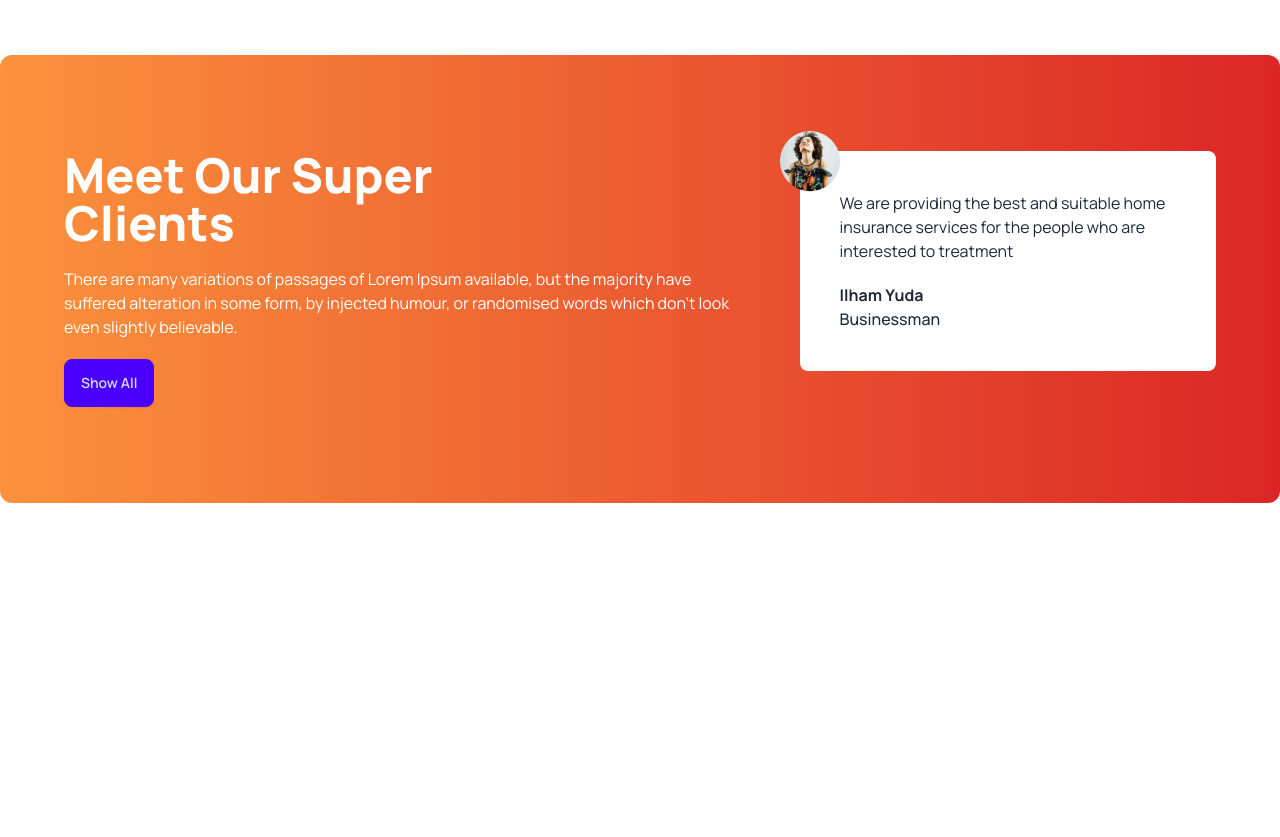
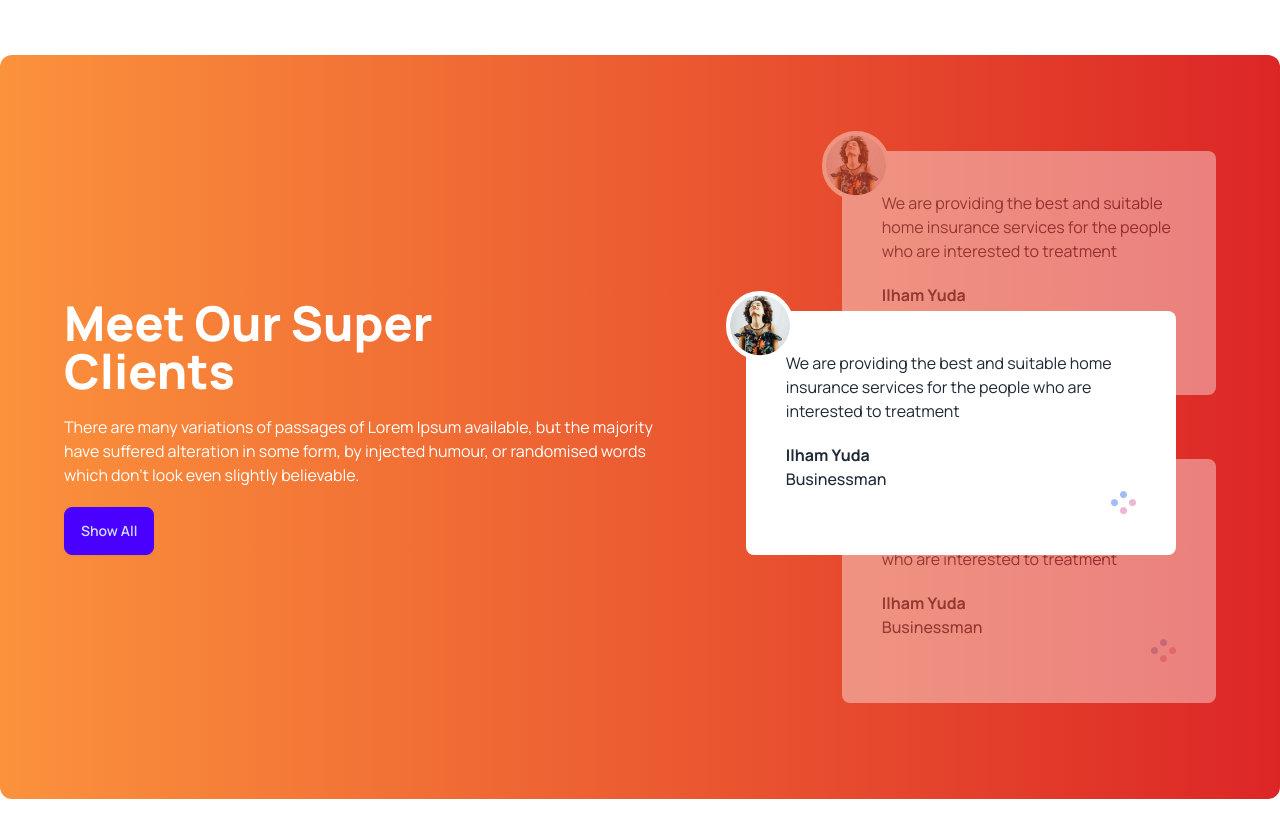
Before and after one commit to sirazulislam3734/tea-house-with-daisyui, a plain HTML site: page index.html in a window 1280 px wide. Shown: the part 1740-2577 px from the top of the page. Before the commit the page ends 2339 px from the top, so only its background shows below. Drawn offline with nearby package versions, Linux system fonts and the light colour scheme.

Commit message:
review container ,Next review, Current review, previous review

```diff
--- a/index.html
+++ b/index.html
@@ -127,21 +127,47 @@
      </section>
      <!-- super client section -->
      <section class="my-24 flex flex-col lg:flex-row gap-12 rounded-xl bg-gradient-to-r from-orange-400 to-red-600 px-16 py-24">
-          <div class="space-y-5">
+          <div class="flex lg:pr-28 items-center">
+           <div class="space-y-5">
             <h2 class="text-5xl font-extrabold text-white">
               Meet Our Super
               <br>
                Clients</h2>
                <p class="text-white">There are many variations of passages of Lorem Ipsum available, but the majority have suffered alteration in some form, by injected humour, or randomised words which don't look even slightly believable. </p>
                <button class="btn btn-primary">Show All</button>
+           </div>
           </div>
-          <div>
-            <!-- review -->
-            <div class=" relative p-10 rounded-lg bg-white">
-              <img class="absolute  -left-5 -top-5" src="images/client.png" alt="">
+          <!-- review container -->
+          <div class="relative">
+            <!-- Next review -->
+            <div class=" relative z-10 mb-16 opacity-40 p-10 rounded-lg bg-white">
+              <img class="absolute  -left-5 -top-5 border-4 border-white rounded-full bg-white" src="images/client.png" alt="">
               <p>We are providing the best and suitable home insurance services for the people who are interested to treatment</p>
               <h3 class="font-bold mt-5">Ilham Yuda</h3>
               <p class="font-medium">Businessman</p>
+              <div class="flex justify-end">
+                <img src="images/circles.png" alt="">
+              </div>
+            </div>
+            <!-- Current review -->
+            <div class="absolute p-10 z-20 rounded-lg top-40 lg:-left-24 lg:w-[430px] bg-white">
+              <img class="absolute  -left-5 -top-5 border-4 border-white rounded-full bg-white" src="images/client.png" alt="">
+              <p>We are providing the best and suitable home insurance services for the people who are interested to treatment</p>
+              <h3 class="font-bold mt-5">Ilham Yuda</h3>
+              <p class="font-medium">Businessman</p>
+              <div class="flex justify-end">
+                <img src="images/circles.png" alt="">
+              </div>
+            </div>
+            <!-- previous review -->
+            <div class=" relative z-10 opacity-40 p-10 rounded-lg bg-white">
+              <img class="absolute  -left-5 -top-5 border-4 border-white rounded-full bg-white" src="images/client.png" alt="">
+              <p>We are providing the best and suitable home insurance services for the people who are interested to treatment</p>
+              <h3 class="font-bold mt-5">Ilham Yuda</h3>
+              <p class="font-medium">Businessman</p>
+              <div class="flex justify-end">
+                <img src="images/circles.png" alt="">
+              </div>
             </div>
           </div>
      </section>
```
